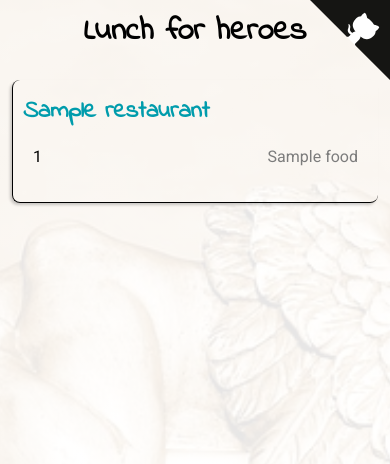
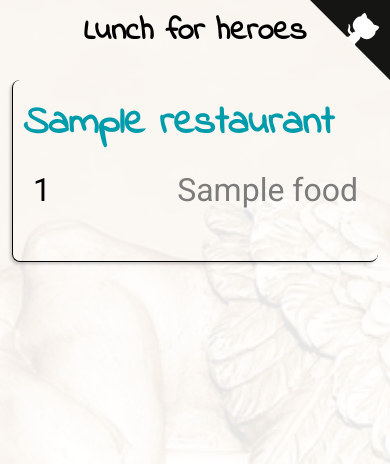
Before and after one commit to pulecp/andel-prague-lunch-menu, a Flask app: template templates/index.html in a window 390 px wide. Shown: the top 464 px of the page. Run offline with Flask 2, Linux system fonts and the light colour scheme; the template is opened without the code that fills it: most values are stand-ins (such as "Sample title", 1, 10 or a date in 2020); parts of the project's set-up code (start-up, migrations or seed data) failed here and were passed over.

Commit message:
responsive ?fix?

```diff
--- a/static/styles.css
+++ b/static/styles.css
@@ -115,6 +115,14 @@ a:visited {
     .restaurant {
         width: 100%;
     }
+
+    .restaurant h3 {
+        font-size: 2.5em
+    }
+
+    .restaurant .menu {
+        font-size: 2em;
+    }
 }
 
 @media (max-width: 500px) {
```
